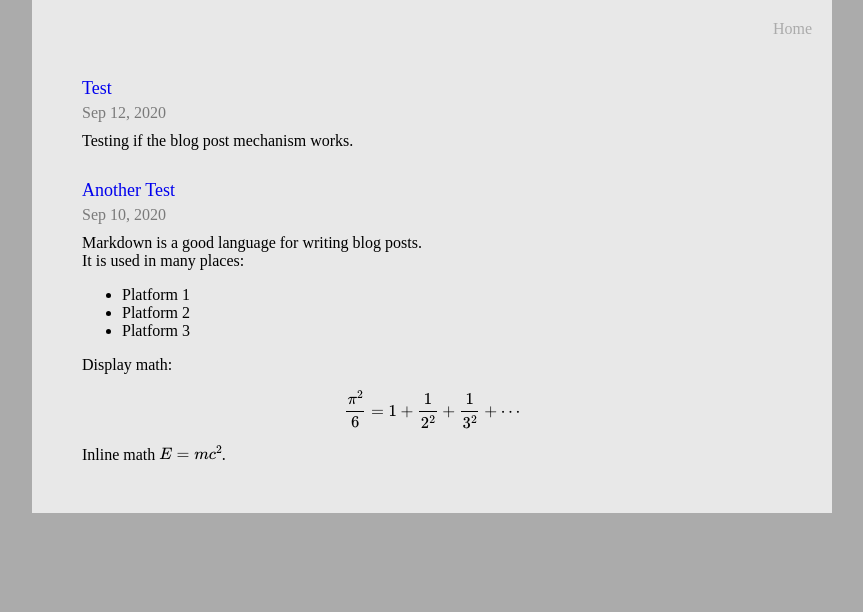
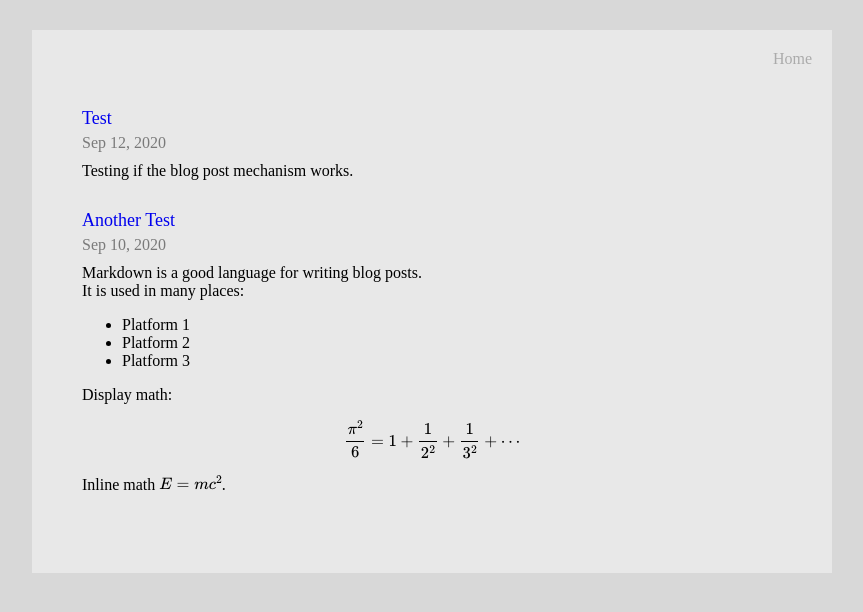
Before and after one commit to yujiali/yujiali.github.io, a Jekyll site: the page built from blog.html, in a window 1280 px wide. Shown: the top 612 px of the page, without its empty margins (208-1071 px from the left). Built offline with Jekyll 4.4.1, drawn with Linux system fonts in a browser that asks for light colours.

Commit message:
slightly modify the blog pages

```diff
--- a/_sass/main.scss
+++ b/_sass/main.scss
@@ -158,12 +158,14 @@ a:hover {
 $blog-column-background-color: #e8e8e8;
 $blog-column-horizontal-padding: 50px;
 $blog-column-nav-background-color: $blog-column-background-color;
+$blog-body-background-color: #d8d8d8;
 $blog-column-grey-color: #ababab;
 $blog-column-dark-grey-color: #7a7a7a;
 $blog-column-darker-grey-color: #3b3b3b;
 
 #blog {
-  background-color: $blog-column-grey-color;
+  padding: 30px;
+  background-color: $blog-body-background-color;
   display: flex;
   justify-content: center;
   font-family: "Times New Roman", Times, serif;
@@ -171,6 +173,8 @@ $blog-column-darker-grey-color: #3b3b3b;
 
 #blog-column {
   width: 800px;
+  padding-bottom: 30px;
+  background-color: $blog-column-background-color;
 }
 
 #blog-column nav {
@@ -193,7 +197,6 @@ $blog-column-darker-grey-color: #3b3b3b;
 
 #blog-content {
   padding: 20px $blog-column-horizontal-padding;
-  background-color: $blog-column-background-color;
 }
 
 .blog-summary {
```
